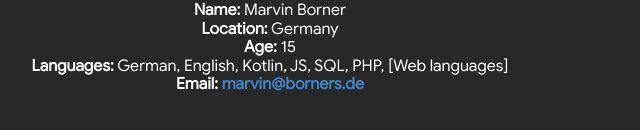
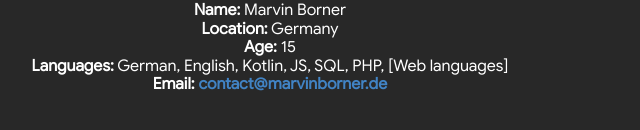
Before and after one commit to marvinborner/marvinborner.de, a website: page src/index.html in a window 1280 px wide. Both pictures are taken after a click on the button "About". Shown: the part 420-550 px from the top of the page, 370-1010 px from the left. Drawn offline with nearby package versions, Linux system fonts and the light colour scheme; no server answers.

Commit message:
Changed email :pencil2:

```diff
--- a/src/index.html
+++ b/src/index.html
@@ -101,7 +101,7 @@
                 <b>Languages:</b> German, English, Kotlin, JS, SQL, PHP, [Web languages]
                 <br />
                 <b>Email:</b>
-                <a href="mailto:marvin@borners.de">marvin@borners.de</a>
+                <a href="mailto:contact@marvinborner.de">contact@marvinborner.de</a>
             </p>
         </div>
     </div>
```
